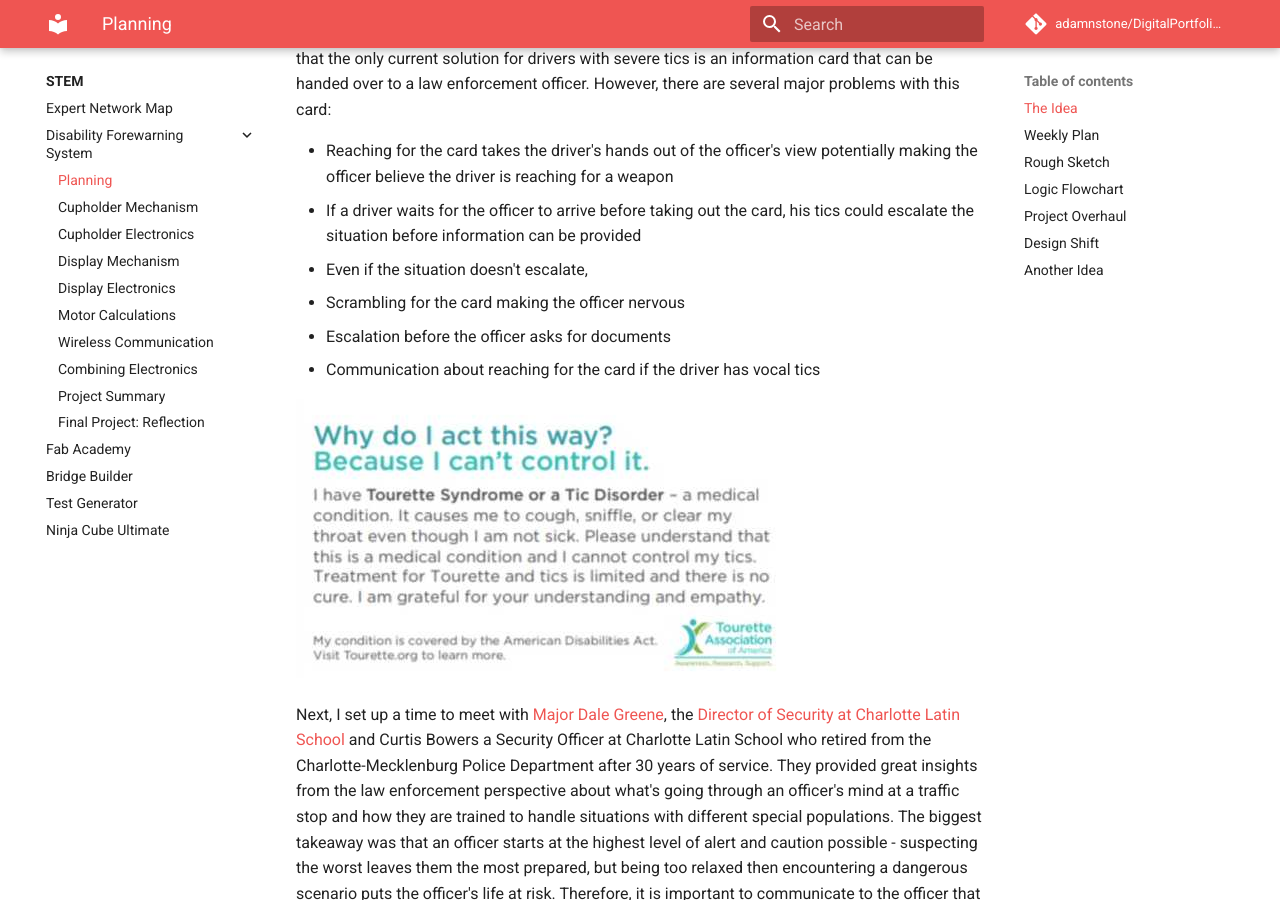
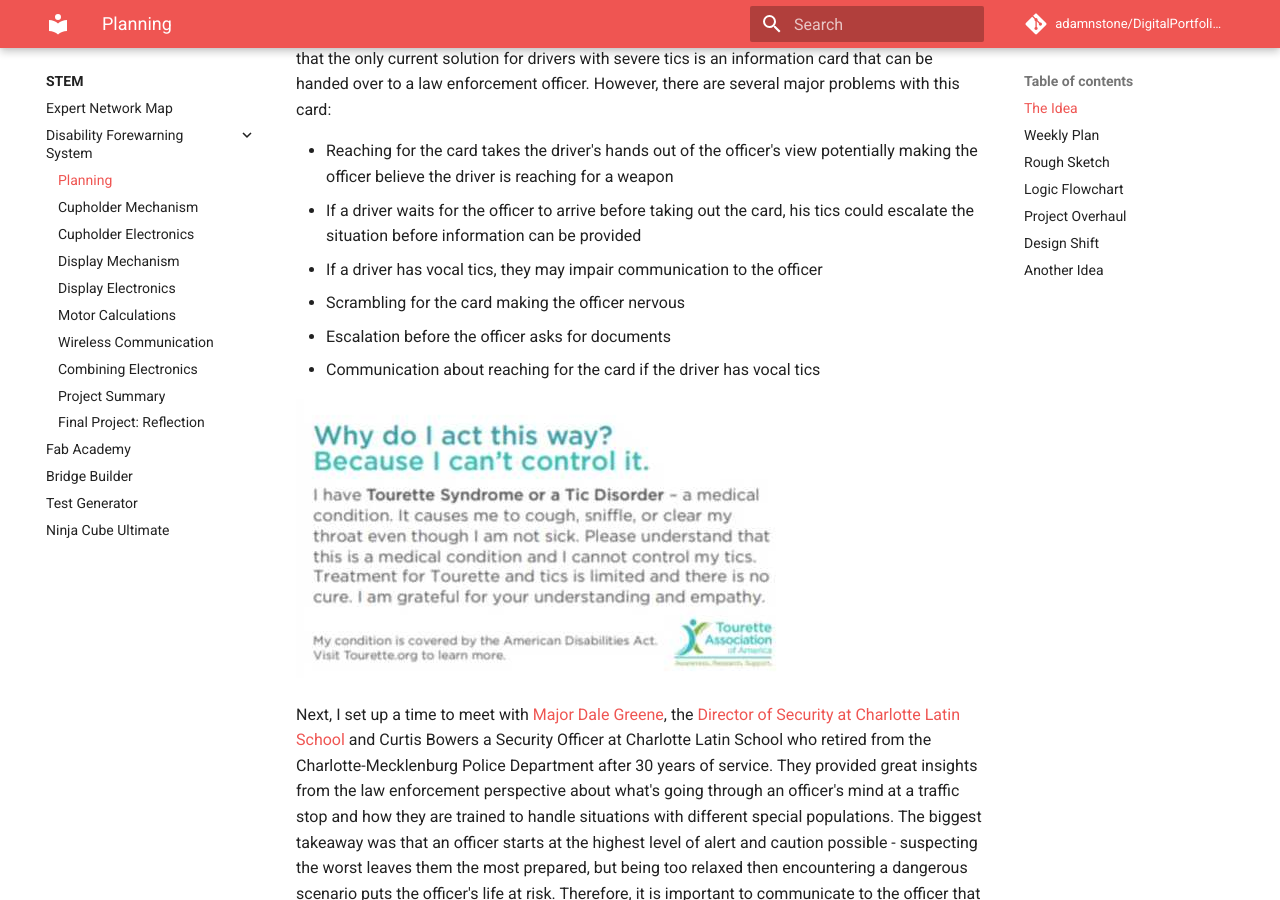
Before and after one commit to adamnstone/DigitalPortfolioWebsite, an MkDocs documentation site: the page built from docs/stem/disability-forewarning-system/final-project-planning.md, in a window 1280 px wide and 900 px high, scrolled down 505 px. Built offline with MkDocs 1.6.1 and Material for MkDocs 9.7.7, drawn with Linux system fonts in a browser that asks for light colours; comment, search, counter and statistics services are not loaded.

Commit message:
youth ambassador updated main

```diff
--- a/docs/assets/css/index.css
+++ b/docs/assets/css/index.css
@@ -324,3 +324,7 @@
   margin-left: -3px;
   top: 0;
 }
+
+#no-bottom {
+  margin-bottom: 0px;
+}
--- a/docs/stem/disability-forewarning-system/final-project-planning.md
+++ b/docs/stem/disability-forewarning-system/final-project-planning.md
@@ -8,7 +8,7 @@
 
 - Reaching for the card takes the driver's hands out of the officer's view potentially making the officer believe the driver is reaching for a weapon
 - If a driver waits for the officer to arrive before taking out the card, his tics could escalate the situation before information can be provided
-- Even if the situation doesn't escalate,
+- If a driver has vocal tics, they may impair communication to the officer
 
 - Scrambling for the card making the officer nervous
 - Escalation before the officer asks for documents
--- a/overrides/index.html
+++ b/overrides/index.html
@@ -45,7 +45,7 @@
         <div class="row">
           <div class="col d-flex justify-content-center">
             <span id="van-gogh-text">
-              Vincent Van Gogh once said, “I dream of painting and then I paint my dreams,” capturing a sentiment that guides me as I imagine and research to create art and technologies that share truths and knowledge. Using my artistic strengths and analytical skills, I strive to educate, connect, and make an impact. <br><br> Please enjoy exploring some highlights of my work:
+              Vincent Van Gogh once said, “I dream of painting and then I paint my dreams,” capturing a sentiment that guides me as I imagine and research to create technologies and art that share truths and knowledge. Using my analytical skills and artistic strengths, I strive to educate, connect, and make an impact. <br><br> Please enjoy exploring some highlights of my work:
             </span>
           </div>
         </div>
@@ -67,7 +67,7 @@
                     <h5 class="card-title">Disability Forewarning System</h5>
                     <p class="card-text"><b>Fab Academy Final Project</b></p>
                     <p class="card-text">Facilitates interactions between drivers with <a href="https://tourette.org/about-tourette/overview/what-is-tourette/">Tourette Syndrome</a> and law enforcement at a traffic stop.</p>
-                    <a href="stemdisability-forewarning-system" class="btn btn-primary">Open Project</a>
+                    <a href="stem/disability-forewarning-system" class="btn btn-primary">Open</a>
                   </div>
                 </div>
           </div>
@@ -79,9 +79,9 @@
                 <img class="card-img-top project-rounded" src="./assets/images/index/farquaad-still.png" alt="Card image cap">
                 <div class="card-body">
                   <h5 class="card-title">Musical Theater</h5>
-                  <p class="card-text"><b>Lord Farquaad</b></p>
-                  <p class="card-text">Theater resume, singing, acting, dancing.</p>
-                  <a href="arts" class="btn btn-primary">Open Project</a>
+                  <p class="card-text"><b>Singing, Acting, & Dancing</b></p>
+                  <p class="card-text">Performance clips & theater résumé.</p>
+                  <a href="arts" class="btn btn-primary">Open</a>
                 </div>
               </div>
         </div>
@@ -93,8 +93,8 @@
                   <div class="card-body">
                     <h5 class="card-title">Expert Network Map</h5>
                     <p class="card-text"><b>Research, AI, & Data Visualization</b></p>
-                    <p class="card-text">Find digital fabrication experts and explore the <a href="https://fabacademy.org/">FabLabs</a> community network.</p>
-                    <a href="stem/expert-network-map" class="btn btn-primary">Open Project</a>
+                    <p class="card-text">Network analysis and data visualization to locate hidden experties in the <a href="https://fabacademy.org/">Fab Academy</a> community.</p>
+                    <a href="stem/expert-network-map" class="btn btn-primary">Open</a>
                   </div>
                 </div>
           </div>
@@ -106,9 +106,10 @@
                     <img class="card-img-top-tall project-rounded" src="./assets/images/index/tourette-bow.png" alt="Card image cap">
                     <div class="card-body">
                       <h5 class="card-title">Advocacy</h5>
-                      <p class="card-text"><b>Tourette Association of America Youth Ambassador</b></p>
-                      <p class="card-text">Capitol Hill, School Presentations, Leading Trainings.</p>
-                      <a href="advocacy" class="btn btn-primary">Open Project</a>
+                      <p class="card-text" id="no-bottom"><b>Tourette Association of America (TAA)</b></p>
+                      <p class="card-text"><b>Youth Ambassador</b></p>
+                      <p class="card-text">Representing the TAA on Capitol Hill, giving school presentations, leading national training.</p>
+                      <a href="advocacy" class="btn btn-primary">Open</a>
                     </div>
                   </div>
             </div>
```
